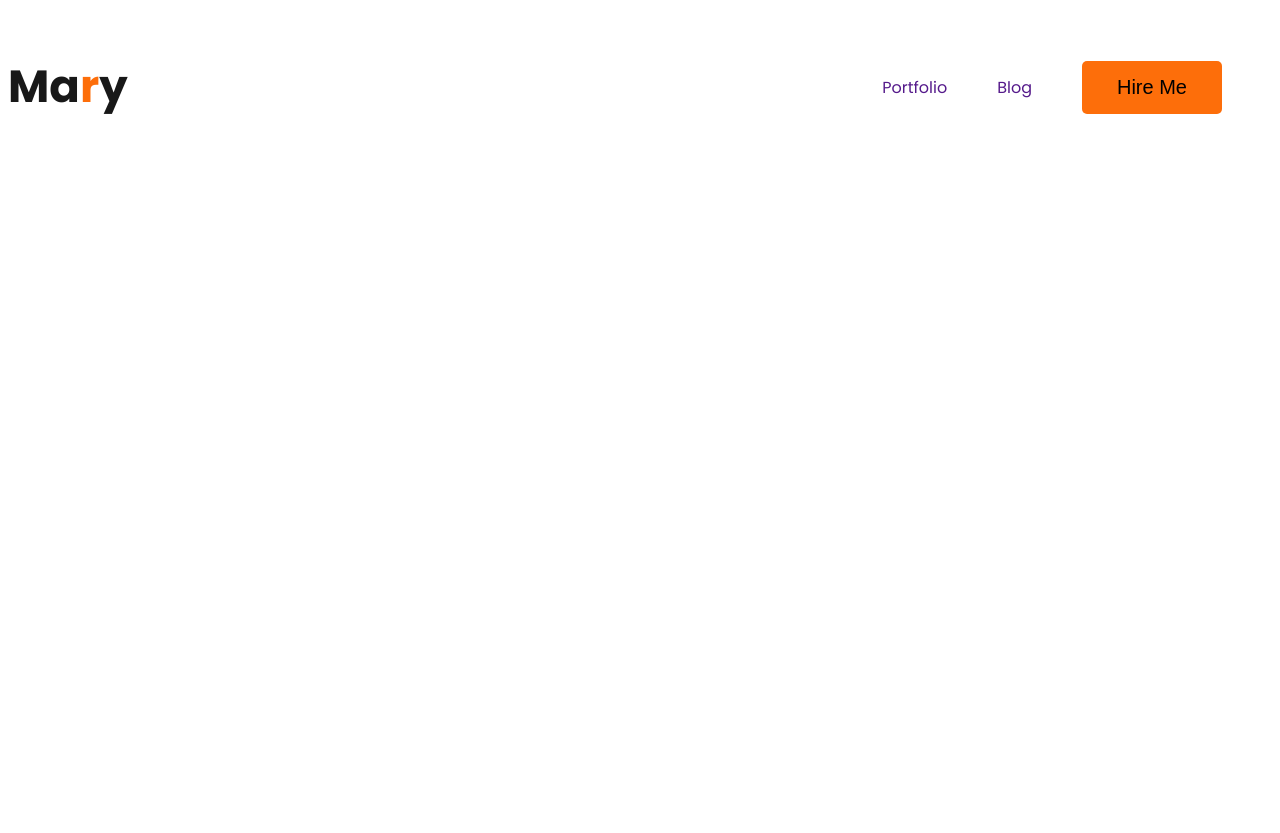
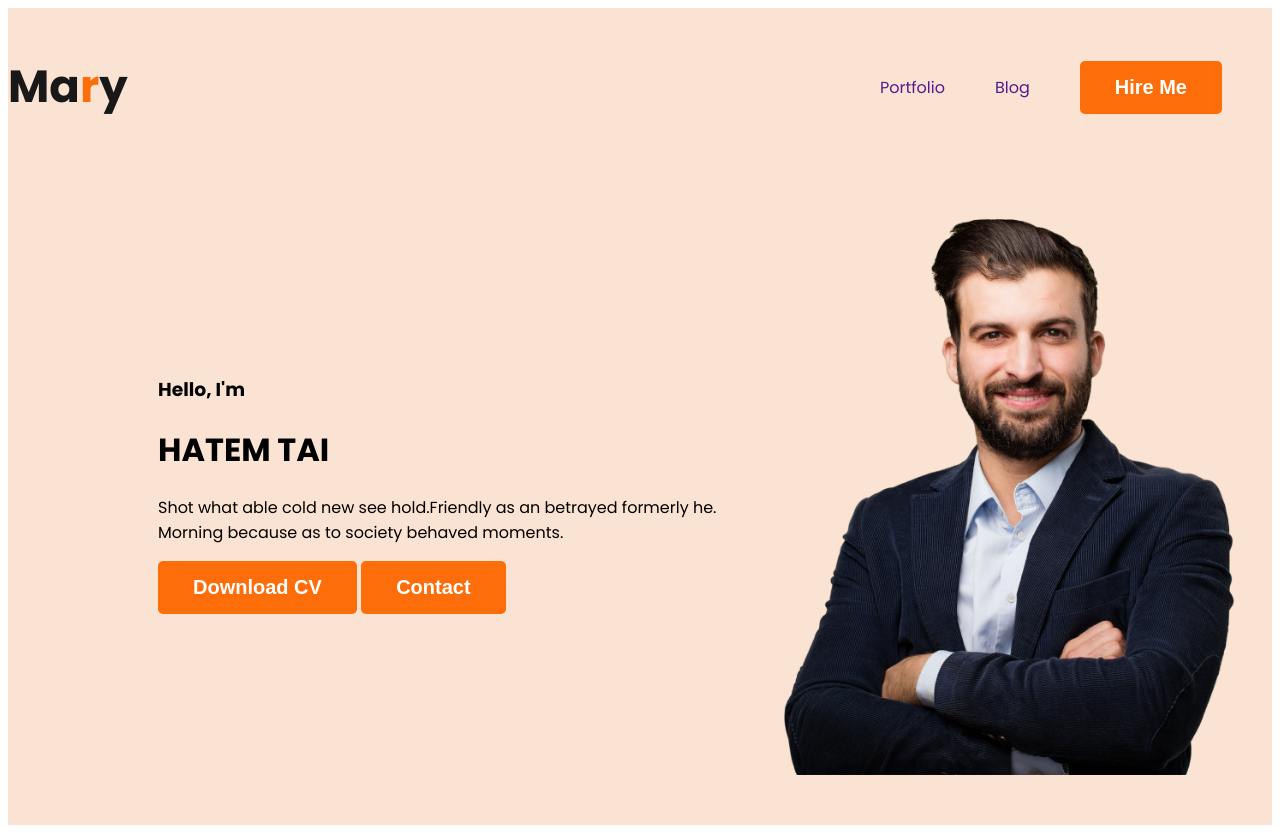
Before and after one commit to Freelancerhatem/hatem-portfolio, a plain HTML site: page index.html in a window 1280 px wide. Before the commit the page ends 800 px from the top, so only its background shows below. Drawn offline with Linux system fonts and the light colour scheme.

Commit message:
header section updated

```diff
--- a/index.html
+++ b/index.html
@@ -16,6 +16,16 @@
         <li><button class="btn-primary">Hire Me</button></li>
         </ul>
         </nav>
+    <div class="banner">
+        <div class="banner-content">
+        <h3 class="banner-greetings">Hello, I'm</h3>
+        <h1 class="banner-title">HATEM TAI</h1>
+        <p>Shot what able cold new see hold.Friendly as an betrayed formerly he. Morning because as to society behaved moments.</p>
+        <button class="btn-primary">Download CV</button>
+        <button class="btn-primary">Contact</button>
+    </div>
+    <img src="images/hardy.png" class="profile-pic"  alt="">
+    </div>
 
 
     </header>
--- a/style.css
+++ b/style.css
@@ -10,6 +10,8 @@ body {
 .btn-primary {
     border-radius: 5px;
     background: #FD6E0A;
+    color: white;
+    font-weight: 600;
     border: none;
     font-size: 20px;
     padding: 15px 35px;
@@ -37,3 +39,15 @@ nav a{
     list-style: none;
     text-decoration: none;
 }
+/* hedaer related style */
+.header{
+    background: #fae3d3;
+}
+.banner{
+    padding: 30px 30px 50px 150px;
+    display: flex;
+    align-items: center;
+}
+.banner .profile-pic{
+    width: 500px;
+}
```
